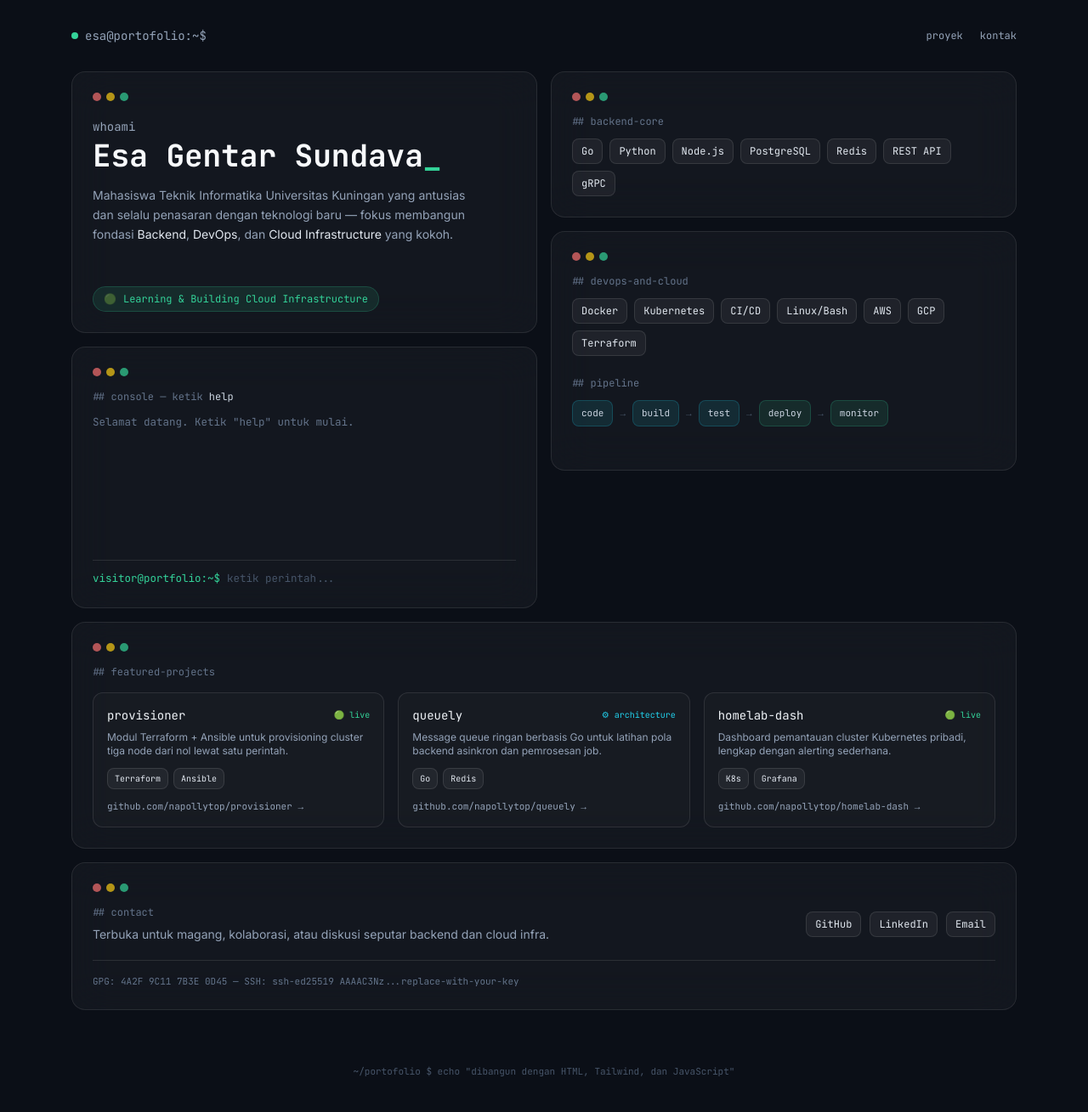
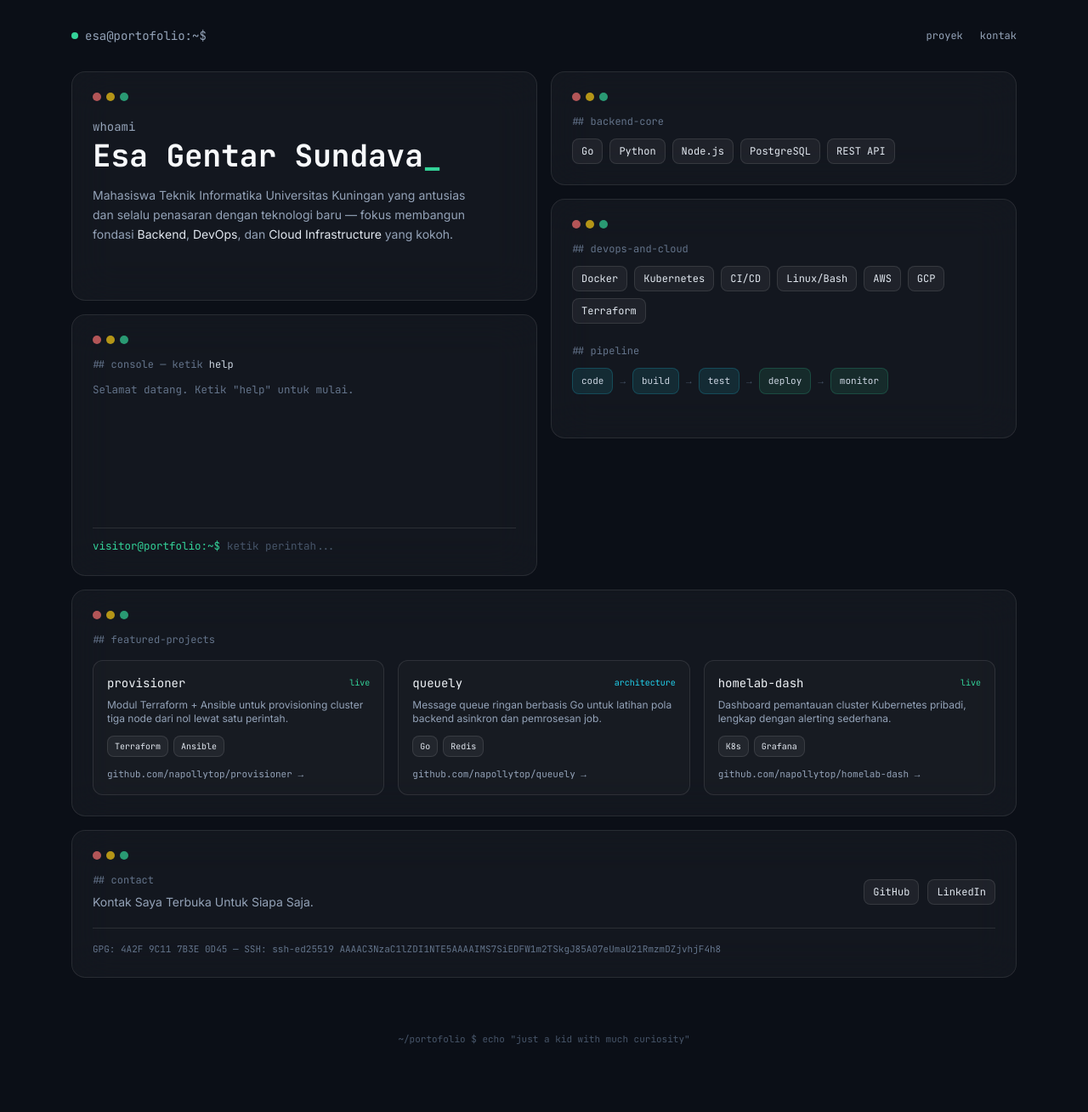
Before and after one commit to napollytop/porto, a plain HTML site: page portofolio.html in a window 1280 px wide. Shown: the whole page at 85% size. After the commit the page ends 1271 px from the top, so only its background shows below. Drawn offline with nearby package versions, Linux system fonts and the light colour scheme.

Commit message:
merapihkan beberapa deskripsi

```diff
--- a/portofolio.html
+++ b/portofolio.html
@@ -25,8 +25,7 @@
 
 <main class="max-w-6xl mx-auto px-5 pb-16 mt-6 grid grid-cols-1 sm:grid-cols-2 lg:grid-cols-4 grid-flow-row-dense gap-4 auto-rows-[minmax(120px,auto)]">
 
-  <!-- Card 1: Hero / Bio -->
-  <section class="glass backdrop-blur-xl rounded-2xl p-6 lg:col-span-2 lg:row-span-2 flex flex-col justify-between">
+   <section class="glass backdrop-blur-xl rounded-2xl p-6 lg:col-span-2 lg:row-span-2 flex flex-col justify-between">
     <div>
       <div class="flex gap-1.5 mb-5">
         <span class="w-2.5 h-2.5 rounded-full bg-red-400/70"></span>
@@ -41,12 +40,9 @@
         <span class="text-slate-200">DevOps</span>, dan <span class="text-slate-200">Cloud Infrastructure</span> yang kokoh.
       </p>
     </div>
-    <div class="mt-6 inline-flex items-center gap-2 font-mono text-xs text-emerald-400 bg-emerald-400/10 border border-emerald-400/20 rounded-full px-3 py-1.5 w-fit">
-      <span class="status-dot">🟢</span> Learning &amp; Building Cloud Infrastructure
-    </div>
   </section>
 
-  <!-- Card 2: Backend Core -->
+
   <section class="glass backdrop-blur-xl rounded-2xl p-6 lg:col-span-2">
     <div class="flex gap-1.5 mb-4">
       <span class="w-2.5 h-2.5 rounded-full bg-red-400/70"></span>
@@ -56,12 +52,12 @@
     <p class="font-mono text-xs text-slate-500 mb-3">## backend-core</p>
     <div class="flex flex-wrap gap-2">
       <span class="chip">Go</span><span class="chip">Python</span><span class="chip">Node.js</span>
-      <span class="chip">PostgreSQL</span><span class="chip">Redis</span>
-      <span class="chip">REST API</span><span class="chip">gRPC</span>
+      <span class="chip">PostgreSQL</span>
+      <span class="chip">REST API</span>
     </div>
   </section>
 
-  <!-- Card 3: DevOps & Cloud -->
+
   <section class="glass backdrop-blur-xl rounded-2xl p-6 lg:col-span-2 lg:row-span-2">
     <div class="flex gap-1.5 mb-4">
       <span class="w-2.5 h-2.5 rounded-full bg-red-400/70"></span>
@@ -87,8 +83,7 @@
     </div>
   </section>
 
-  <!-- Card 4: Terminal Console Interaktif -->
-  <section class="glass backdrop-blur-xl rounded-2xl p-6 lg:col-span-2 lg:row-span-2 flex flex-col">
+ <section class="glass backdrop-blur-xl rounded-2xl p-6 lg:col-span-2 lg:row-span-2 flex flex-col">
     <div class="flex gap-1.5 mb-4">
       <span class="w-2.5 h-2.5 rounded-full bg-red-400/70"></span>
       <span class="w-2.5 h-2.5 rounded-full bg-yellow-400/70"></span>
@@ -104,7 +99,7 @@
     </div>
   </section>
 
-  <!-- Card 5: Featured Projects -->
+
   <section id="proyek" class="glass backdrop-blur-xl rounded-2xl p-6 sm:col-span-2 lg:col-span-4">
     <div class="flex gap-1.5 mb-4">
       <span class="w-2.5 h-2.5 rounded-full bg-red-400/70"></span>
@@ -117,43 +112,43 @@
       <div class="rounded-xl border border-white/10 bg-white/[0.02] p-4 flex flex-col">
         <div class="flex items-center justify-between mb-2">
           <h3 class="font-mono text-sm text-slate-100">provisioner</h3>
-          <span class="font-mono text-[10px] text-emerald-400 flex items-center gap-1">🟢 live</span>
+          <span class="font-mono text-[10px] text-emerald-400 flex items-center gap-1">live</span>
         </div>
         <p class="text-xs text-slate-400 flex-1 mb-3">Modul Terraform + Ansible untuk provisioning cluster tiga node dari nol lewat satu perintah.</p>
         <div class="flex flex-wrap gap-1.5 mb-3">
           <span class="chip !text-[10px] !px-2 !py-1">Terraform</span><span class="chip !text-[10px] !px-2 !py-1">Ansible</span>
         </div>
-        <a href="https://github.com/" target="_blank" rel="noopener" class="font-mono text-[11px] text-slate-400 hover:text-slate-100">github.com/napollytop/provisioner →</a>
+        <a href="https://github.com/napollytop" target="_blank" rel="noopener" class="font-mono text-[11px] text-slate-400 hover:text-slate-100">github.com/napollytop/provisioner →</a>
       </div>
 
       <div class="rounded-xl border border-white/10 bg-white/[0.02] p-4 flex flex-col">
         <div class="flex items-center justify-between mb-2">
           <h3 class="font-mono text-sm text-slate-100">queuely</h3>
-          <span class="font-mono text-[10px] text-cyan-400 flex items-center gap-1">⚙ architecture</span>
+          <span class="font-mono text-[10px] text-cyan-400 flex items-center gap-1">architecture</span>
         </div>
         <p class="text-xs text-slate-400 flex-1 mb-3">Message queue ringan berbasis Go untuk latihan pola backend asinkron dan pemrosesan job.</p>
         <div class="flex flex-wrap gap-1.5 mb-3">
           <span class="chip !text-[10px] !px-2 !py-1">Go</span><span class="chip !text-[10px] !px-2 !py-1">Redis</span>
         </div>
-        <a href="https://github.com/" target="_blank" rel="noopener" class="font-mono text-[11px] text-slate-400 hover:text-slate-100">github.com/napollytop/queuely →</a>
+        <a href="https://github.com/napollytop" target="_blank" rel="noopener" class="font-mono text-[11px] text-slate-400 hover:text-slate-100">github.com/napollytop/queuely →</a>
       </div>
 
       <div class="rounded-xl border border-white/10 bg-white/[0.02] p-4 flex flex-col">
         <div class="flex items-center justify-between mb-2">
           <h3 class="font-mono text-sm text-slate-100">homelab-dash</h3>
-          <span class="font-mono text-[10px] text-emerald-400 flex items-center gap-1">🟢 live</span>
+          <span class="font-mono text-[10px] text-emerald-400 flex items-center gap-1">live</span>
         </div>
         <p class="text-xs text-slate-400 flex-1 mb-3">Dashboard pemantauan cluster Kubernetes pribadi, lengkap dengan alerting sederhana.</p>
         <div class="flex flex-wrap gap-1.5 mb-3">
           <span class="chip !text-[10px] !px-2 !py-1">K8s</span><span class="chip !text-[10px] !px-2 !py-1">Grafana</span>
         </div>
-        <a href="https://github.com/" target="_blank" rel="noopener" class="font-mono text-[11px] text-slate-400 hover:text-slate-100">github.com/napollytop/homelab-dash →</a>
+        <a href="https://github.com/napollytop" target="_blank" rel="noopener" class="font-mono text-[11px] text-slate-400 hover:text-slate-100">github.com/napollytop/homelab-dash →</a>
       </div>
 
     </div>
   </section>
 
-  <!-- Card 6: Contact / Links -->
+
   <section id="kontak" class="glass backdrop-blur-xl rounded-2xl p-6 sm:col-span-2 lg:col-span-4">
     <div class="flex gap-1.5 mb-4">
       <span class="w-2.5 h-2.5 rounded-full bg-red-400/70"></span>
@@ -163,23 +158,22 @@
     <div class="flex flex-col md:flex-row md:items-center md:justify-between gap-5">
       <div>
         <p class="font-mono text-xs text-slate-500 mb-2">## contact</p>
-        <p class="text-sm text-slate-400">Terbuka untuk magang, kolaborasi, atau diskusi seputar backend dan cloud infra.</p>
+        <p class="text-sm text-slate-400">Kontak Saya Terbuka Untuk Siapa Saja.</p>
       </div>
       <div class="flex flex-wrap gap-2.5">
         <a href="https://github.com/napollytop" target="_blank" rel="noopener" class="chip !text-[12px] hover:!border-white/25">GitHub</a>
         <a href="https://www.linkedin.com/in/esa-gentar-sundava-a53602250/" target="_blank" rel="noopener" class="chip !text-[12px] hover:!border-white/25">LinkedIn</a>
-        <a href="mailto:raka.pradana@email.com" class="chip !text-[12px] hover:!border-white/25">Email</a>
       </div>
     </div>
     <div class="mt-5 pt-4 border-t border-white/10 font-mono text-[11px] text-slate-500 break-all">
-      GPG: 4A2F 9C11 7B3E 0D45 — SSH: ssh-ed25519 AAAAC3Nz...replace-with-your-key
+      GPG: 4A2F 9C11 7B3E 0D45 — SSH: ssh-ed25519 AAAAC3NzaC1lZDI1NTE5AAAAIMS7SiEDFW1m2TSkgJ85A07eUmaU21RmzmDZjvhjF4h8
     </div>
   </section>
 
 </main>
 
 <footer class="max-w-6xl mx-auto px-5 pb-10 font-mono text-[11px] text-slate-600 text-center">
-  ~/portofolio $ echo "dibangun dengan HTML, Tailwind, dan JavaScript"
+  ~/portofolio $ echo "just a kid with much curiosity"
 </footer>
 
 <script src="assets/script.js"></script>
```
